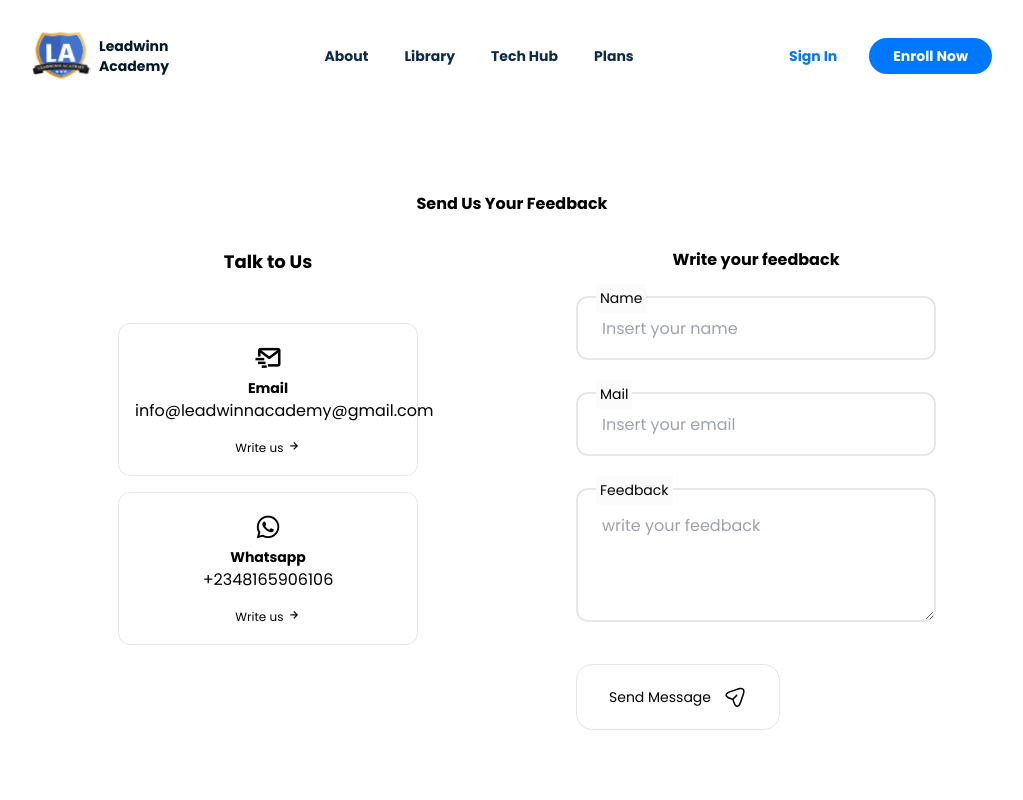
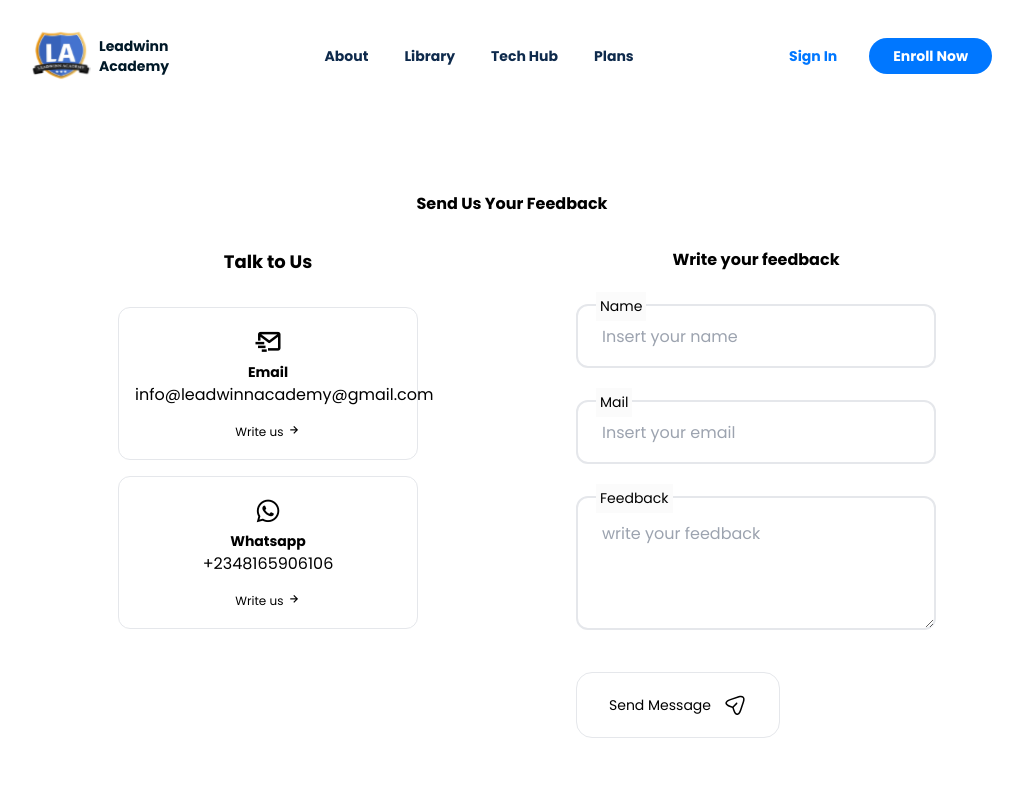
Before and after one commit to Adeleyeha-17/Leadwinn-Academy, a React (Vite) app: page /feedback in a window 1280 px wide. Shown: the top 800 px of the page, without its empty margins (128-1151 px from the left). Built offline with nearby package versions, Linux system fonts and the light colour scheme.

Commit message:
added margin bottom

```diff
--- a/src/pages/Feedback.tsx
+++ b/src/pages/Feedback.tsx
@@ -26,8 +26,8 @@ export const Feedback: FC<FeedbackProps> = () => {
       <h2 className="text-center font-semibold mb-8">Send Us Your Feedback</h2>
 
       <div className="grid max-sm:grid-cols-1 grid-cols-2 justify-center gap-4 pb-12">
-        <div className="mx-auto">
-          <h3 className="text-center text-[1.125rem] font-semibold mb-12">
+        <div className="mx-auto mb-8">
+          <h3 className="text-center text-[1.125rem] font-semibold mb-8">
             Talk to Us
           </h3>
 
@@ -65,7 +65,7 @@ export const Feedback: FC<FeedbackProps> = () => {
         </div>
 
         <div className="mx-auto">
-          <h3 className="text-center font-semibold mb-[1.5rem]">
+          <h3 className="text-center font-semibold mb-8">
             Write your feedback
           </h3>
 
```
